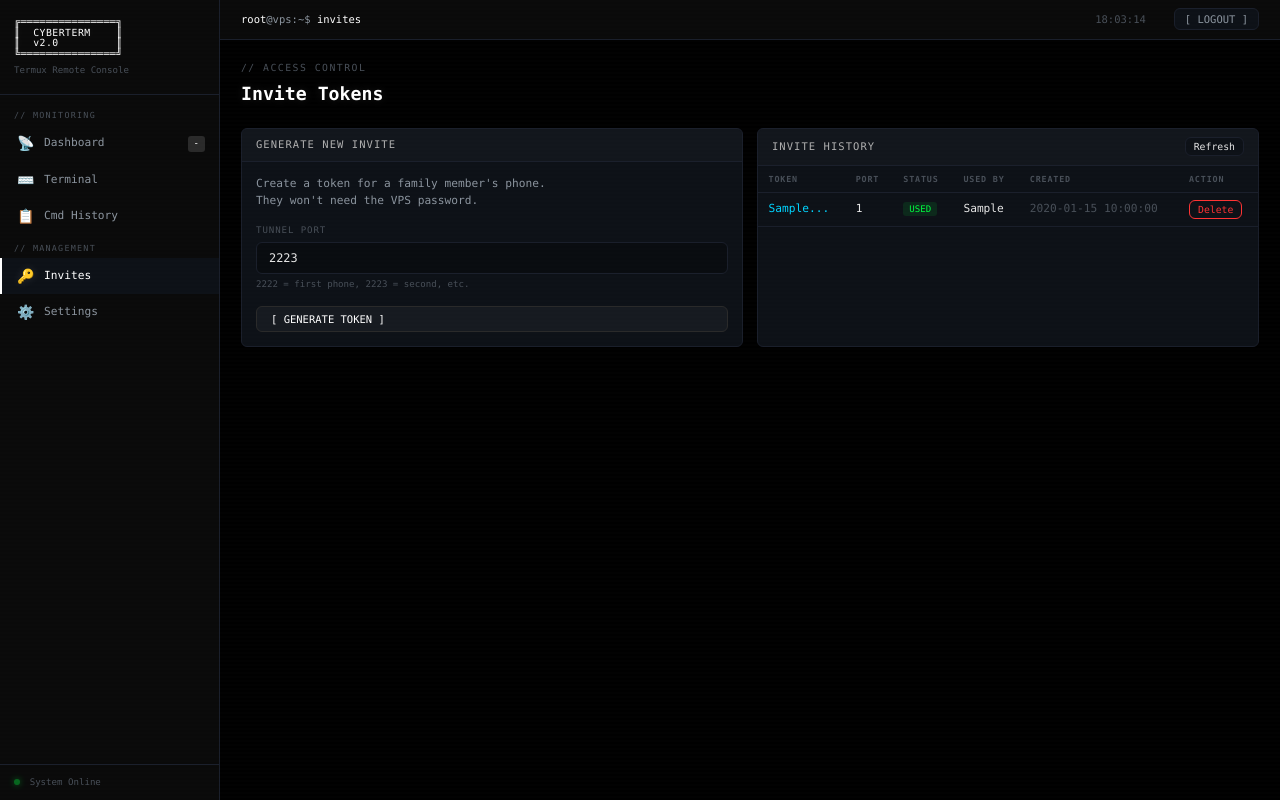
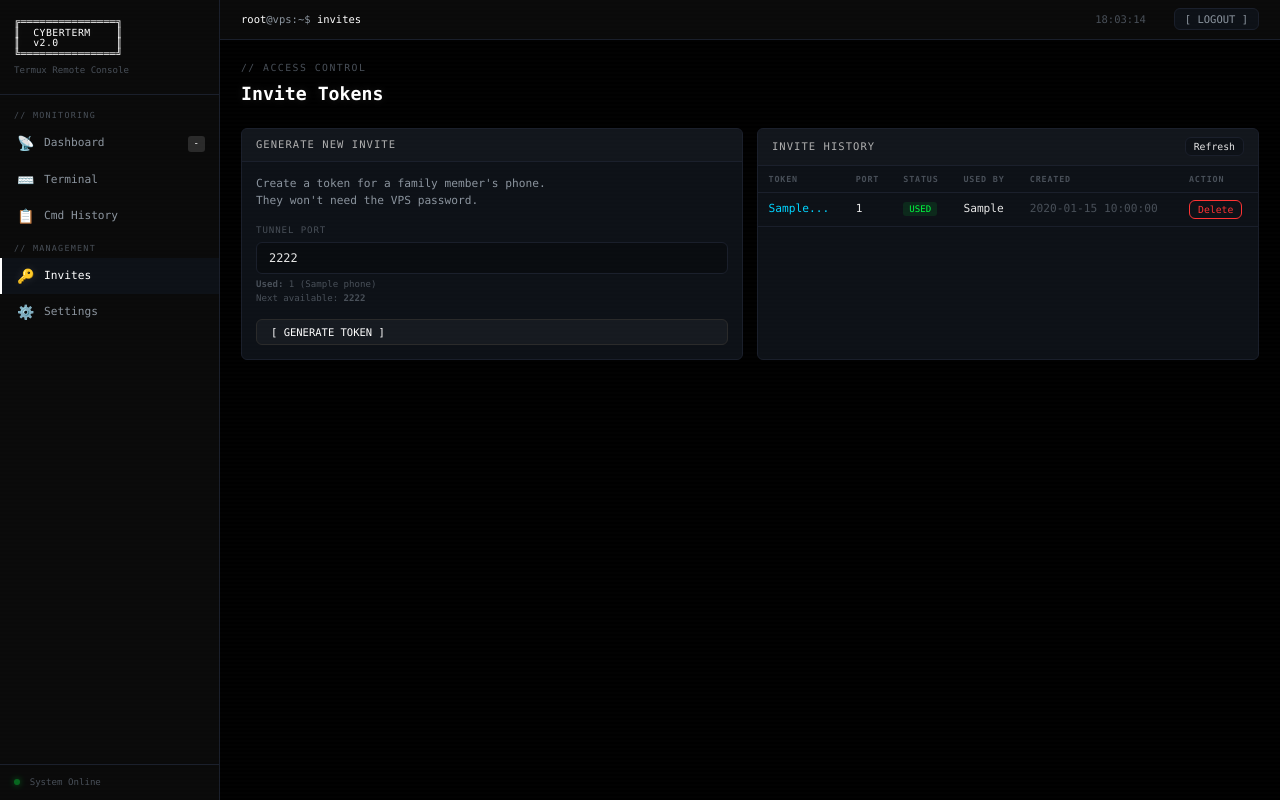
Before and after one commit to aliibnefaruk/termux-setup, a Flask app: page /invites in a window 1280 px wide. Run offline with Flask 3, Linux system fonts and the light colour scheme; the visitor is signed in with stand-in values (Sample User, id 1); tables that the repository leaves empty hold one stand-in row (values such as "Sample post").

Commit message:
feat: auto-port detection, delete device, port change, TUNNEL_PORT in install cmd, firewall range

```diff
--- a/dashboard/app.py
+++ b/dashboard/app.py
@@ -501,11 +501,13 @@ def api_command():
 @login_required
 def api_invite():
     data = request.get_json(silent=True) or {}
-    port = data.get("port", 2222)
+    port = data.get("port")
+    if not port:
+        port = _next_available_port()
     token = create_invite(port)
     return jsonify({
-        "success": True, "token": token,
-        "install_command": f"export PHONE_PASS=SETPASSWORD TOKEN={token}; curl -sL https://raw.githubusercontent.com/aliibnefaruk/termux-setup/main/install.sh | bash",
+        "success": True, "token": token, "port": port,
+        "install_command": f"export PHONE_PASS=SETPASSWORD TOKEN={token} TUNNEL_PORT={port}; curl -sL https://raw.githubusercontent.com/aliibnefaruk/termux-setup/main/install.sh | bash",
     })
 
 
@@ -558,6 +560,67 @@ def api_register():
     if ok:
         return jsonify({"success": True, "message": msg})
     return jsonify({"success": False, "error": msg}), 403
+
+
+def _next_available_port():
+    """Find the next unused tunnel port (2222-2250)."""
+    used = set()
+    conn = get_db()
+    try:
+        with conn.cursor() as cur:
+            cur.execute("SELECT tunnel_port FROM phones")
+            for row in cur.fetchall():
+                if row["tunnel_port"]:
+                    used.add(int(row["tunnel_port"]))
+            cur.execute("SELECT tunnel_port FROM invites WHERE used=FALSE")
+            for row in cur.fetchall():
+                if row["tunnel_port"]:
+                    used.add(int(row["tunnel_port"]))
+    finally:
+        conn.close()
+    for p in range(2222, 2251):
+        if p not in used:
+            return p
+    return 2222
+
+
+@app.route("/api/ports/available")
+@login_required
+def api_ports_available():
+    """Return used ports and next available port."""
+    used = {}
+    conn = get_db()
+    try:
+        with conn.cursor() as cur:
+            cur.execute("SELECT tunnel_port, user, name FROM phones")
+            for row in cur.fetchall():
+                if row["tunnel_port"]:
+                    used[int(row["tunnel_port"])] = row["name"] or row["user"]
+    finally:
+        conn.close()
+    next_port = _next_available_port()
+    return jsonify({"used": used, "next_available": next_port})
+
+
+@app.route("/api/phone/<phone_id>", methods=["DELETE"])
+@login_required
+def api_delete_phone(phone_id):
+    conn = get_db()
+    try:
+        with conn.cursor() as cur:
+            cur.execute("SELECT tunnel_port, user FROM phones WHERE phone_id=%s", (phone_id,))
+            phone = cur.fetchone()
+            if not phone:
+                return jsonify({"success": False, "error": "Phone not found"}), 404
+            cur.execute("DELETE FROM phone_stats WHERE phone_id=%s", (phone_id,))
+            cur.execute("DELETE FROM phones WHERE phone_id=%s", (phone_id,))
+    finally:
+        conn.close()
+    # Clean up log dir
+    log_path = os.path.join(LOG_DIR, phone_id)
+    if os.path.exists(log_path):
+        shutil.rmtree(log_path, ignore_errors=True)
+    return jsonify({"success": True})
 
 
 @app.route("/api/stats", methods=["POST"])
@@ -685,6 +748,9 @@ def api_phone_config_update(phone_id):
                 if "ssh_password" in data:
                     updates.append("ssh_password=%s")
                     params.append(data["ssh_password"])
+                if "tunnel_port" in data:
+                    updates.append("tunnel_port=%s")
+                    params.append(int(data["tunnel_port"]))
                 if not updates:
                     return jsonify({"error": "Nothing to update"}), 400
                 params.append(phone_id)
--- a/dashboard/static/js/app.js
+++ b/dashboard/static/js/app.js
@@ -199,9 +199,13 @@ function openPhoneModal(idx) {
   const bc = document.getElementById('fileBreadcrumb');
   if (bc) bc.textContent = '/sdcard';
 
-  // Config tab — password
+  // Config tab — password + port
   const pwInput = document.getElementById('pmPassword');
   if (pwInput) pwInput.value = phone.ssh_password || '';
+  const portInput = document.getElementById('pmTunnelPort');
+  if (portInput) portInput.value = phone.tunnel_port || 2222;
+  const nameInput = document.getElementById('pmPhoneName');
+  if (nameInput) nameInput.value = phone.name || '';
 
   // Show modal
   overlay.classList.add('active');
@@ -530,26 +534,44 @@ async function savePhoneConfig() {
   if (!phone) return;
   const pw = document.getElementById('pmPassword').value;
   const name = document.getElementById('pmPhoneName').value || phone.name;
+  const portVal = parseInt(document.getElementById('pmTunnelPort').value) || phone.tunnel_port;
 
   const data = await apiPost('/api/phone/' + encodeURIComponent(phone.id) + '/config', {
     ssh_password: pw,
-    name: name
+    name: name,
+    tunnel_port: portVal
   });
 
   const msg = document.getElementById('pmConfigMsg');
   if (data && data.success) {
     msg.textContent = '[ SAVED ]';
     msg.style.color = 'var(--green)';
-    // Update local data
     phone.ssh_password = pw;
     phone.name = name;
     phone.has_password = !!pw;
+    phone.tunnel_port = portVal;
   } else {
     msg.textContent = '[ ERROR ] ' + (data ? data.error : 'Failed');
     msg.style.color = 'var(--red)';
   }
   msg.style.display = 'block';
   setTimeout(() => msg.style.display = 'none', 3000);
+}
+
+async function deletePhone() {
+  const phone = activeModalPhone;
+  if (!phone) return;
+  if (!confirm('Delete device "' + phone.name + '"? This removes it from the dashboard.')) return;
+  const resp = await fetch('/api/phone/' + encodeURIComponent(phone.id), {
+    method: 'DELETE',
+    headers: { 'Content-Type': 'application/json' }
+  });
+  if (resp.ok) {
+    closePhoneModal();
+    loadPhones();
+  } else {
+    alert('Failed to delete device');
+  }
 }
 
 function togglePasswordVis(btn) {
@@ -647,6 +669,19 @@ async function deleteInvite(token) {
     headers: { 'Content-Type': 'application/json' }
   });
   if (resp.ok) loadInvites();
+}
+
+async function loadAvailablePorts() {
+  const data = await apiGet('/api/ports/available');
+  if (!data) return;
+  const portInput = document.getElementById('invitePort');
+  const hint = document.getElementById('portHint');
+  if (portInput && data.next_available) portInput.value = data.next_available;
+  if (hint) {
+    const usedPorts = data.used || {};
+    const usedList = Object.entries(usedPorts).map(([p, name]) => p + ' (' + esc(name) + ')').join(', ');
+    hint.innerHTML = usedList ? '<strong>Used:</strong> ' + usedList + '<br>Next available: <strong>' + data.next_available + '</strong>' : 'All ports available. Using ' + data.next_available;
+  }
 }
 
 async function generateInvite() {
@@ -857,7 +892,10 @@ document.addEventListener('DOMContentLoaded', () => {
   if (pmInput) pmInput.addEventListener('keydown', (e) => { if (e.key === 'Enter') runModalCmd(); });
 
   // Invites
-  if (page === '/invites') loadInvites();
+  if (page === '/invites') {
+    loadInvites();
+    loadAvailablePorts();
+  }
 
   // Settings
   if (page === '/settings') {
--- a/dashboard/templates/invites.html
+++ b/dashboard/templates/invites.html
@@ -20,9 +20,9 @@
       <div class="form-group">
         <label class="form-label">Tunnel Port</label>
         <input type="number" id="invitePort" class="form-input"
-               value="2223" min="2222" max="2230">
-        <div style="color:var(--text-muted);font-size:0.65rem;margin-top:4px">
-          2222 = first phone, 2223 = second, etc.
+               value="2222" min="2222" max="2250">
+        <div id="portHint" style="color:var(--text-muted);font-size:0.65rem;margin-top:4px">
+          Loading available ports...
         </div>
       </div>
       <button class="btn btn-green" onclick="generateInvite()" style="width:100%">
```
Also changed, not shown: dashboard/templates/dashboard.html (+13 -0 lines), 1 other file.
